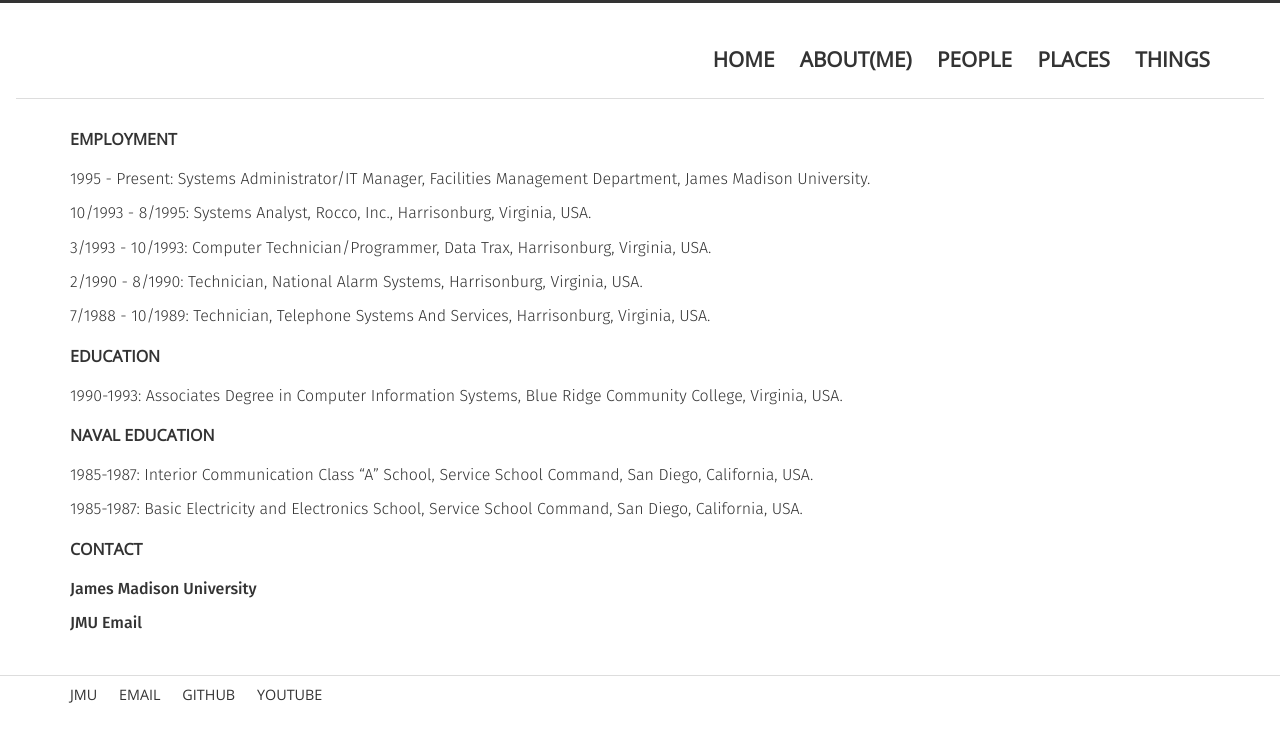
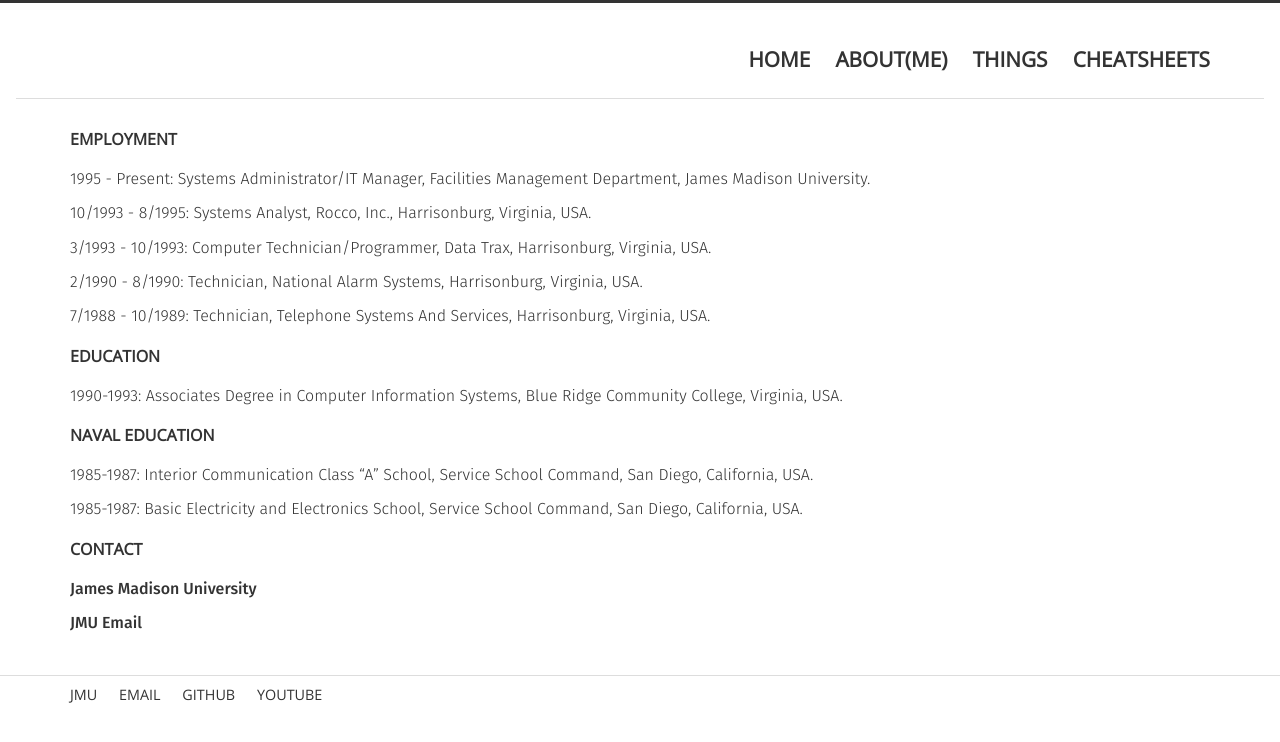
Before and after one commit to archerja/archerja.github.io, a Jekyll site: the page built from about/index.md, in a window 1280 px wide. Shown: the top 742 px of the page. Built offline with Jekyll 4.4.1, drawn with Linux system fonts in a browser that asks for light colours.

Commit message:
Update header.html

```diff
--- a/_includes/header.html
+++ b/_includes/header.html
@@ -4,9 +4,8 @@
             <nav class="topnav">
                 <a href="/">Home</a>
                 <a href="/about/">About(Me)</a>
-                <a href="/people/">People</a>
-                <a href="/places/">Places</a>
-                <a href="/things">Things</a>
+                <a href="/things/">Things</a>
+                <a href="/cheatsheets.html">Cheatsheets</a>
             </nav>
         </div>
     </div>
```
